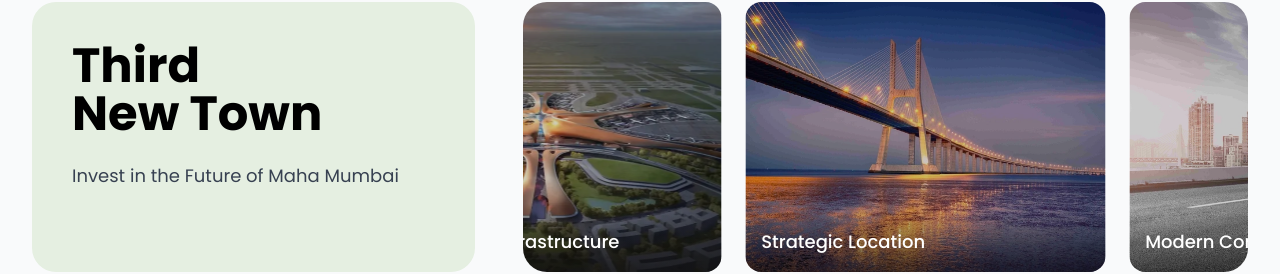
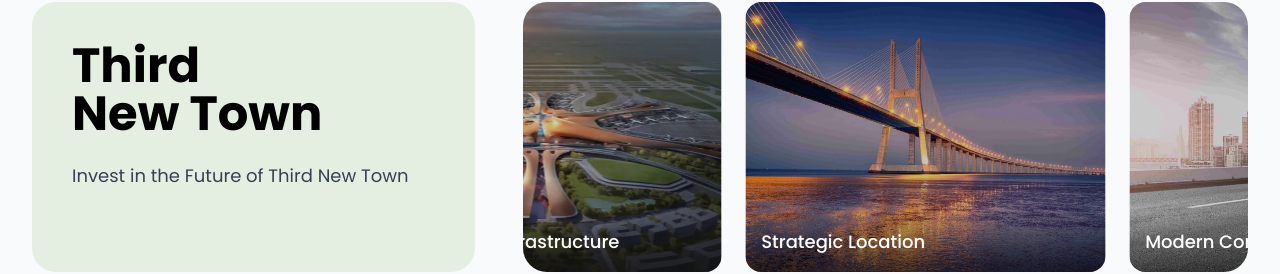
Before and after one commit to nex2link/Athiya-Group, a React (Vite) app: page / in a window 1280 px wide. Shown: the part 3198-3472 px from the top of the page. Built offline with nearby package versions, Linux system fonts and the light colour scheme.

Commit message:
Update WhyMahaMumbai.jsx

```diff
--- a/src/components/WhyMahaMumbai.jsx
+++ b/src/components/WhyMahaMumbai.jsx
@@ -81,7 +81,7 @@ const WhyMahaMumbai = () => {
             <h2 className="text-3xl sm:text-4xl lg:text-5xl font-bold mb-4 lg:mb-6 pr-8 lg:pr-14">
             Third<br />New Town
             </h2>
-            <p className="text-gray-700 text-base sm:text-lg">Invest in the Future of Maha Mumbai</p>
+            <p className="text-gray-700 text-base sm:text-lg">Invest in the Future of Third New Town</p>
           </motion.div>
 
           {isMobile ? (
```
